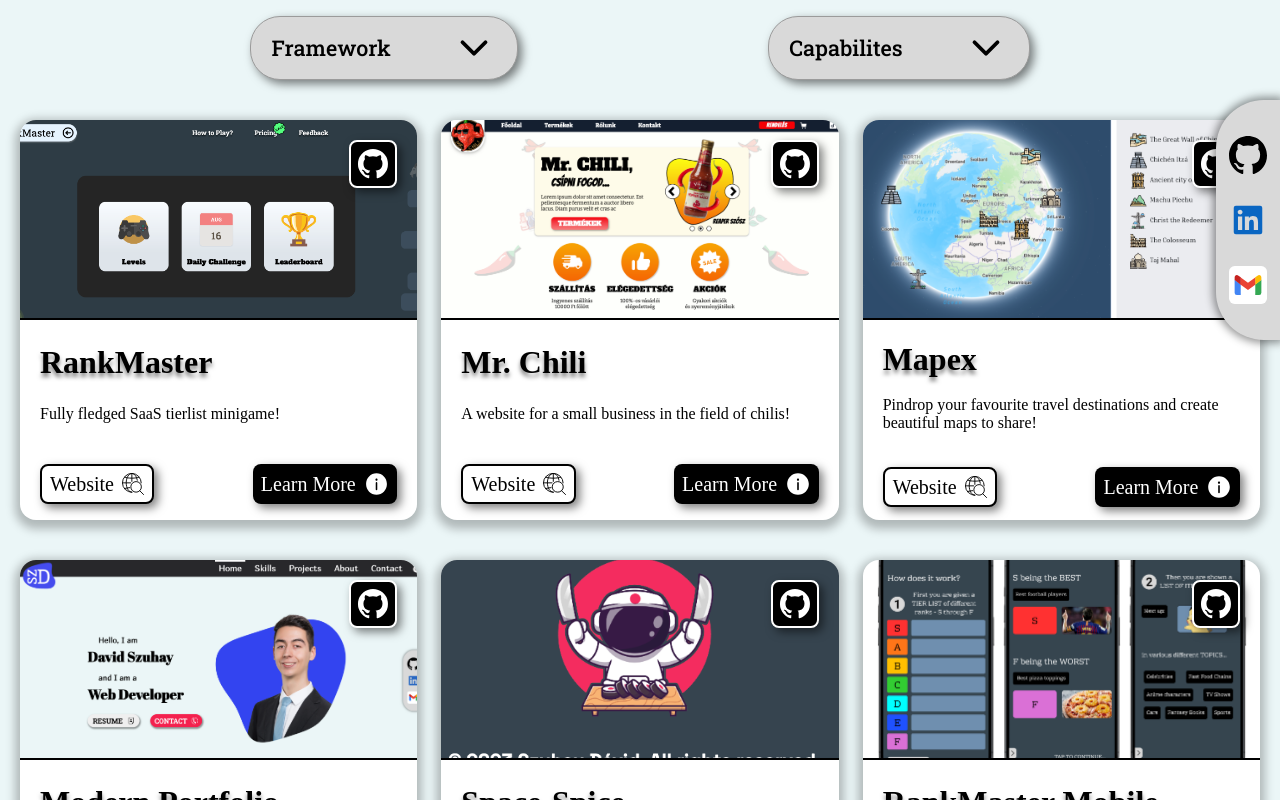
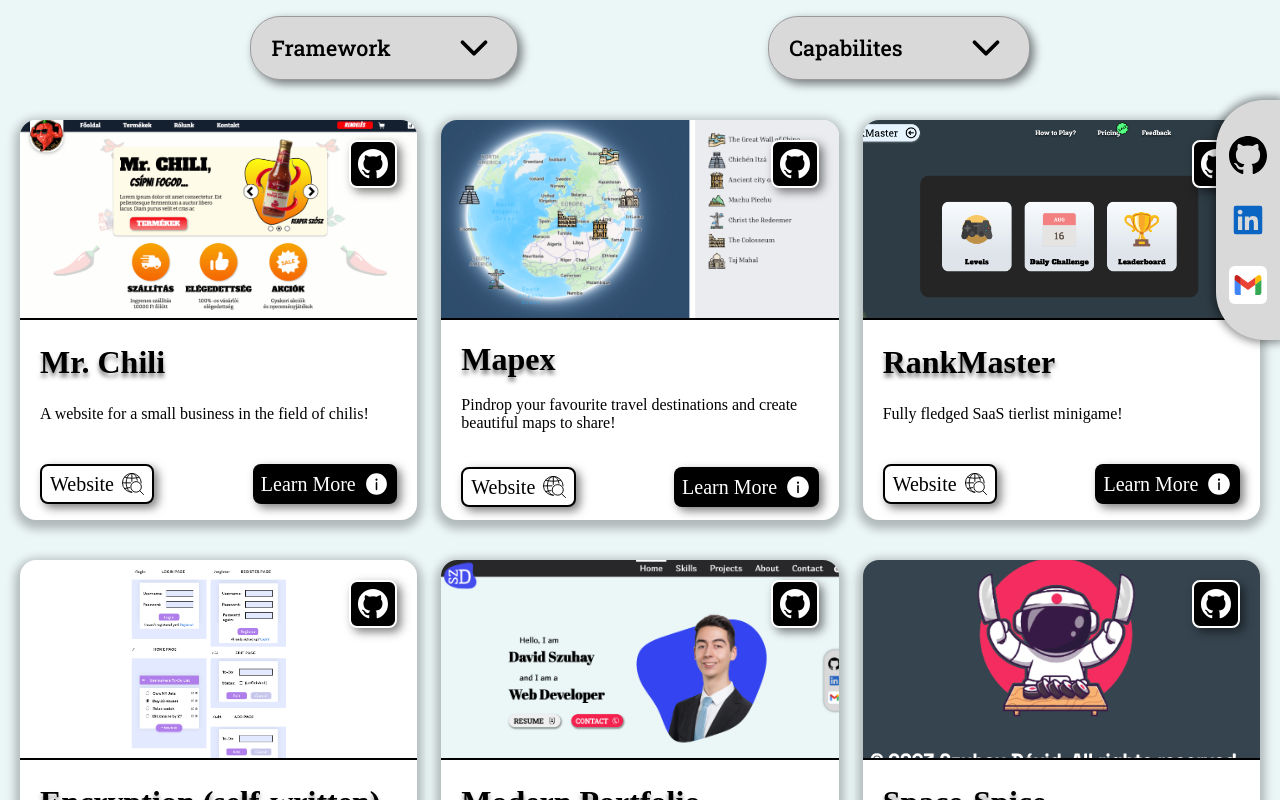
Before and after one commit to szuhaydv/szuhaydv.github.io, an Angular app: page /projects in a window 1280 px wide. Shown: the part 260-1060 px from the top of the page. Built offline with nearby package versions, Linux system fonts and the light colour scheme; a web font is replaced by a local one.

Commit message:
changed orders

```diff
--- a/src/app/main/main.component.ts
+++ b/src/app/main/main.component.ts
@@ -36,11 +36,11 @@ export class MainComponent {
   }
 
   latestProjects = [
-    new Project(1, 'assets/mr. chili.png', 'Mr. Chili', "A website for a small business in the field of chilis!", ["Angular", "Deployed", "SEO", "Responsive"], true,
+    new Project(0, 'assets/mr. chili.png', 'Mr. Chili', "A website for a small business in the field of chilis!", ["Angular", "Deployed", "SEO", "Responsive"], true,
       new ProjectDetail(["Mr. Chili is a website made for a client, who is in the chili sauce business.", "This site was created with careful consideration of client needs with a professional and modern design."], ["angular.svg", "supabase.png", "node-express.svg", "vercel.svg"], ["Angular", "Supabase", "Node & Express", "Vercel"], ["SEO", "Responsive"], ["seo.svg", "responsive.svg"], "https://www.figma.com/design/kc9SOe7QktNPUf6FYxI6LS/Chili-Cs%C3%A1v%C3%B3?node-id=20-2&t=lkZ3f87kPmu0mSQ9-0"), 'https://mrchili.vercel.app/', 'https://github.com/Szuhaydv/mrchili'),
-    new Project(0, 'assets/rankmaster-web.png', 'RankMaster', 'Tierlist minigame with constant daily challenges and unlockable levels!', ["Angular", "Deployed", "Responsive", "API Calls", "Full Stack", "Database", "Auth"], true,
+    new Project(2, 'assets/rankmaster-web.png', 'RankMaster', 'Fully fledged SaaS tierlist minigame!', ["Angular", "Deployed", "Responsive", "API Calls", "Full Stack", "Database", "Auth"], true,
       new ProjectDetail(["RankMaster is a tierlist creator minagame, that functions as a fully-fledged SaaS with unlockable levels.", "I was inspired by Wordle, but instead of guessing words, you create a tier list and see how much your opinion differs from the community's."], ["angular.svg", "node-express.svg", "supabase.png", "vercel.svg"], ["Angular", "Node & Express", "Supabase", "Vercel"], ["Mailgun", "Stripe", "Responsive", "Auth", "Realtime"], ["mailgun.svg", "stripe.svg", "responsive.svg", "auth.svg", "realtime.png"], "https://www.figma.com/design/2Z1ssaHOQShqEJdRFQXvaK/RankMaster-(Desktop)?node-id=0-1&t=9AavLxr3WBnKL091-0"), "https://rankmaster.click/", 'https://github.com/OFFBLACKgroup/rankmaster-web'),
-    new Project(2, 'assets/mapex.png', 'Mapex', "Pindrop your favourite travel destinations and create beautiful maps to share!", ["React", "Full Stack", "Database", "API Calls", "Auth", "Deployed"], true,
+    new Project(1, 'assets/mapex.png', 'Mapex', "Pindrop your favourite travel destinations and create beautiful maps to share!", ["React", "Full Stack", "Database", "API Calls", "Auth", "Deployed"], true,
       new ProjectDetail(["I always loved traveling and planning ahead what places I want to visit.", "Try it youself with username:demo123 password:123", "Mapex was born because there was simply no app on the market to display all your travel destinations on a single map."], ["react.svg", "node-express.svg", "mongodb.svg"], ["React", "Node & Express", "MongoDB"], ["Mapbox", "Stripe", "Self-written Encryption", "Netlify", "EmailJS"], ["mapbox.svg", "stripe.svg", "auth.svg", "netlify.svg", "emailjs.png"], undefined), "https://mapexsite.netlify.app/", 'https://github.com/Szuhaydv/mapex-frontend'),
   ]
 
--- a/src/app/projects/projects.component.ts
+++ b/src/app/projects/projects.component.ts
@@ -88,24 +88,24 @@ export class ProjectsComponent {
 
 
   projectsData = [
-    new Project(0, 'assets/rankmaster-web.png', 'RankMaster', 'Fully fledged SaaS tierlist minigame!', ["Angular", "Deployed", "Responsive", "API Calls", "Full Stack", "Database", "Auth"], true,
+    new Project(0, 'assets/mr. chili.png', 'Mr. Chili', "A website for a small business in the field of chilis!", ["Angular", "Deployed", "SEO", "Responsive"], true,
+      new ProjectDetail(["Mr. Chili is a website made for a client, who is in the chili sauce business.", "This site was created with careful consideration of client needs with a professional and modern design."], ["angular.svg", "supabase.png", "node-express.svg", "vercel.svg"], ["Angular", "Supabase", "Node & Express", "Vercel"], ["SEO", "Responsive"], ["seo.svg", "responsive.svg"], "https://www.figma.com/design/kc9SOe7QktNPUf6FYxI6LS/Chili-Cs%C3%A1v%C3%B3?node-id=20-2&t=lkZ3f87kPmu0mSQ9-0"), 'https://mrchili.vercel.app/', 'https://github.com/Szuhaydv/mrchili'),
+    new Project(1, 'assets/mapex.png', 'Mapex', "Pindrop your favourite travel destinations and create beautiful maps to share!", ["React", "Full Stack", "Database", "API Calls", "Auth", "Deployed"], true,
+      new ProjectDetail(["I always loved traveling and planning ahead what places I want to visit.", "Try it youself with username:demo123 password:123", "Mapex was born because there was simply no app on the market to display all your travel destinations on a single map."], ["react.svg", "node-express.svg", "mongodb.svg"], ["React", "Node & Express", "MongoDB"], ["Mapbox", "Stripe", "Self-written Encryption", "Netlify", "EmailJS"], ["mapbox.svg", "stripe.svg", "auth.svg", "netlify.svg", "emailjs.png"], undefined), "https://mapexsite.netlify.app/", 'https://github.com/Szuhaydv/mapex-frontend'),
+    new Project(2, 'assets/rankmaster-web.png', 'RankMaster', 'Fully fledged SaaS tierlist minigame!', ["Angular", "Deployed", "Responsive", "API Calls", "Full Stack", "Database", "Auth"], true,
       new ProjectDetail(["RankMaster is a tierlist creator minagame, that functions as a fully-fledged SaaS with unlockable levels.", "I was inspired by Wordle, but instead of guessing words, you create a tier list and see how much your opinion differs from the community's."], ["angular.svg", "node-express.svg", "supabase.png", "vercel.svg"], ["Angular", "Node & Express", "Supabase", "Vercel"], ["Mailgun", "Stripe", "Responsive", "Auth", "Realtime"], ["mailgun.svg", "stripe.svg", "responsive.svg", "auth.svg", "realtime.png"], "https://www.figma.com/design/2Z1ssaHOQShqEJdRFQXvaK/RankMaster-(Desktop)?node-id=0-1&t=9AavLxr3WBnKL091-0"), "https://rankmaster.click/", 'https://github.com/OFFBLACKgroup/rankmaster-web'),
-      new Project(1, 'assets/mr. chili.png', 'Mr. Chili', "A website for a small business in the field of chilis!", ["Angular", "Deployed", "SEO", "Responsive"], true,
-        new ProjectDetail(["Mr. Chili is a website made for a client, who is in the chili sauce business.", "This site was created with careful consideration of client needs with a professional and modern design."], ["angular.svg", "supabase.png", "node-express.svg", "vercel.svg"], ["Angular", "Supabase", "Node & Express", "Vercel"], ["SEO", "Responsive"], ["seo.svg", "responsive.svg"], "https://www.figma.com/design/kc9SOe7QktNPUf6FYxI6LS/Chili-Cs%C3%A1v%C3%B3?node-id=20-2&t=lkZ3f87kPmu0mSQ9-0"), 'https://mrchili.vercel.app/', 'https://github.com/Szuhaydv/mrchili'),
-    new Project(2, 'assets/mapex.png', 'Mapex', "Pindrop your favourite travel destinations and create beautiful maps to share!", ["React", "Full Stack", "Database", "API Calls", "Auth", "Deployed"], true,
-      new ProjectDetail(["I always loved traveling and planning ahead what places I want to visit.", "Try it youself with username:demo123 password:123", "Mapex was born because there was simply no app on the market to display all your travel destinations on a single map."], ["react.svg", "node-express.svg", "mongodb.svg"], ["React", "Node & Express", "MongoDB"], ["Mapbox", "Stripe", "Self-written Encryption", "Netlify", "EmailJS"], ["mapbox.svg", "stripe.svg", "auth.svg", "netlify.svg", "emailjs.png"], undefined), "https://mapexsite.netlify.app/", 'https://github.com/Szuhaydv/mapex-frontend'),
-    new Project(3, 'assets/newportfolio.png', 'Modern Portfolio', "This is where you are currently!", ["Angular", "Deployed"], true,
+    new Project(3, 'assets/encrypt.png', 'Encryption (self-written)', "Self written encryption and decryption protocol", ["React", "API Calls", "Auth"], false,
+      new ProjectDetail(["This little project was about me trying to understand RSA & cryptography a bit more in detail.", "Using PassportJS I've written the encryption and decryption part myself utilizing the PBKDF-2 method."], ["react.svg", "node-express.svg", "mongodb.svg"], ["React", "Node & Express", "MongoDB"], ["Auth"], ["auth.svg"], 'https://www.figma.com/design/3VxyeR6OvqEtXvBlbwSTXw/TODO-list?node-id=0-1&t=lbYxjHucRpjCcOrJ-0'), undefined, 'https://github.com/Szuhaydv/todo-backend'),
+    new Project(4, 'assets/newportfolio.png', 'Modern Portfolio', "This is where you are currently!", ["Angular", "Deployed"], true,
       new ProjectDetail(["A portfolio website with a modern look, I hope you like it! 😉", "It is a simple collection that links to all of my projects, but it still uses a few tricky animations and styles."], ["angular.svg"], ["Angular"], ["Responsive", "EmailJS"], ["responsive.svg", "emailjs.png"], 'https://www.figma.com/design/kXMsMjZqrwbm4eSHtve2wt/Portfolio-2?node-id=12-14&t=3hgFBlE56gwYrQ89-0'), 'https://www.szuhaydv.site/', 'https://github.com/Szuhaydv/portfolio-new'),
-    new Project(4, 'assets/spacespice.png', 'Space-Spice', "A recipe search website concept for a small restaurant", ["React", "API Calls", "Deployed"], true,
+    new Project(5, 'assets/spacespice.png', 'Space-Spice', "A recipe search website concept for a small restaurant", ["React", "API Calls", "Deployed"], true,
       new ProjectDetail(["I always loved cooking, so it came natural that my first website that I ever published online was a recipe site!", "Space-Spice is a concept for a small restaurant that uses the Spoonacular API to query for recipes that are to your liking!"], ["react.svg", "spoonacular.svg"], ["React", "Spoonacular API"], ["Netlify"], ["netlify.svg"]), "https://space-spice.netlify.app/", 'https://github.com/Szuhaydv/space-spice'),
-    new Project(5, 'assets/rankmaster.png', 'RankMaster Mobile', "A minigame app based on ranking tier lists!", ["Mobile", "Full Stack", "Database", "API Calls", "Auth"], false,
+    new Project(6, 'assets/rankmaster.png', 'RankMaster Mobile', "A minigame app based on ranking tier lists!", ["Mobile", "Full Stack", "Database", "API Calls", "Auth"], false,
       new ProjectDetail(["RankMaster is a mobile minigame app that is based on ranking tier lists.", "It is pretty fun and a project I will definitely pursue later to see it being launched!"], ["swift.svg", "firebase.svg"], ["Swift & SwiftUI", "Firebase"], undefined, undefined, 'https://www.figma.com/design/x5pI17GpGif2Qma5rW1QzI/RankMaster-(Mobile)?node-id=0-1&t=230oLqm3MT4Hg8sr-0'), undefined, 'https://github.com/Szuhaydv/RankMaster'),
-      new Project(6, 'assets/portfolio.png', 'Original Portfolio', "The original version of my portfolio website", ["React", "Deployed"], true,
+      new Project(7, 'assets/portfolio.png', 'Original Portfolio', "The original version of my portfolio website", ["React", "Deployed"], true,
         new ProjectDetail(["My Original Portfolio with features like parallax scrolling and a bunch of cool animations"],  ["react.svg"], ["React"], ["Framer Motion", "Parallax Scroll", "Responsive", "EmailJS"], ["framer motion.png", "parallax.svg", "responsive.svg", "emailjs.png"], undefined), 'https://szuhaydv-portfolio.netlify.app/', 'https://github.com/Szuhaydv/portfolio'),
-    new Project(7, 'assets/cooltodo.png', 'Cool ToDo List', "My first iOS app, a nice looking todo list", ["Mobile", "Full Stack", "API Calls", "Database", "Auth"], false,
+    new Project(8, 'assets/cooltodo.png', 'Cool ToDo List', "My first iOS app, a nice looking todo list", ["Mobile", "Full Stack", "API Calls", "Database", "Auth"], false,
       new ProjectDetail(["Cool ToDo list was my first ever mobile app,", "It is a full stack project utilizing Firebase and it helped me learn the basics of Swift"], ["swift.svg", "firebase.svg"], ["Swift & SwiftUI", "Firebase"], undefined, undefined, 'https://www.figma.com/design/sFCO9BC7FhnQunbRHh7RU8/iOS-To-do-List?node-id=9-2&t=uU4x9avQFJPNm3or-0'), undefined, 'https://github.com/Szuhaydv/Cool-ToDo-List'),
-    new Project(8, 'assets/encrypt.png', 'Encryption (self-written)', "Self written encryption and decryption protocol", ["React", "API Calls", "Auth"], false,
-      new ProjectDetail(["This little project was about me trying to understand RSA & cryptography a bit more in detail.", "Using PassportJS I've written the encryption and decryption part myself utilizing the PBKDF-2 method."], ["react.svg", "node-express.svg", "mongodb.svg"], ["React", "Node & Express", "MongoDB"], ["Auth"], ["auth.svg"], 'https://www.figma.com/design/3VxyeR6OvqEtXvBlbwSTXw/TODO-list?node-id=0-1&t=lbYxjHucRpjCcOrJ-0'), undefined, 'https://github.com/Szuhaydv/todo-backend'),
     new Project(9, 'assets/mapx.png', 'MapX', "A real-life map app where fog envelops unexlplored areas", ["Mobile", "Auth"], false,
       new ProjectDetail(["MapX is one of my greatest endeavours in mobile development so far. It uses UIKit and MapKit to render and mask layers.", "It is a gamified map app where unexplored areas are enveloped in fog, and you can visit a bunch of mystery locations!"], ["swift.svg", "firebase.svg"], ["Swift & UIKit", "Firebase"], ["MapKit"], ["mapkit.png"], 'https://www.figma.com/design/TFDlKVUr0bQZptkaXPKYm1/MapX?node-id=3-120&t=V9aTg6DQz5WEJjsd-0'), undefined, 'https://github.com/Szuhaydv/MapX'),
     new Project(10, 'assets/xezame.png', 'Xezame', "A recipe website which based on ingredients in your frdige tells you recipes", [], false,
```
